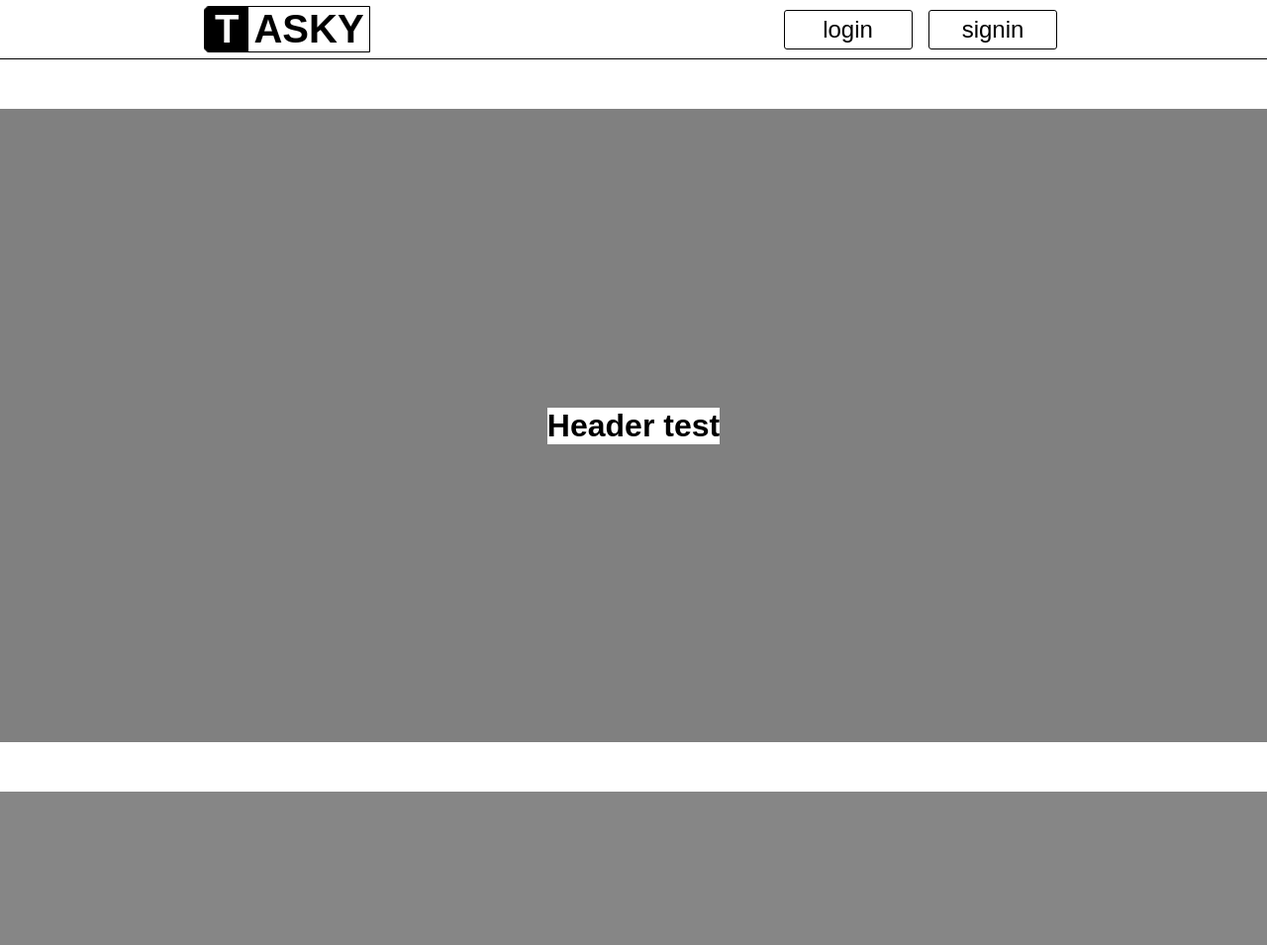
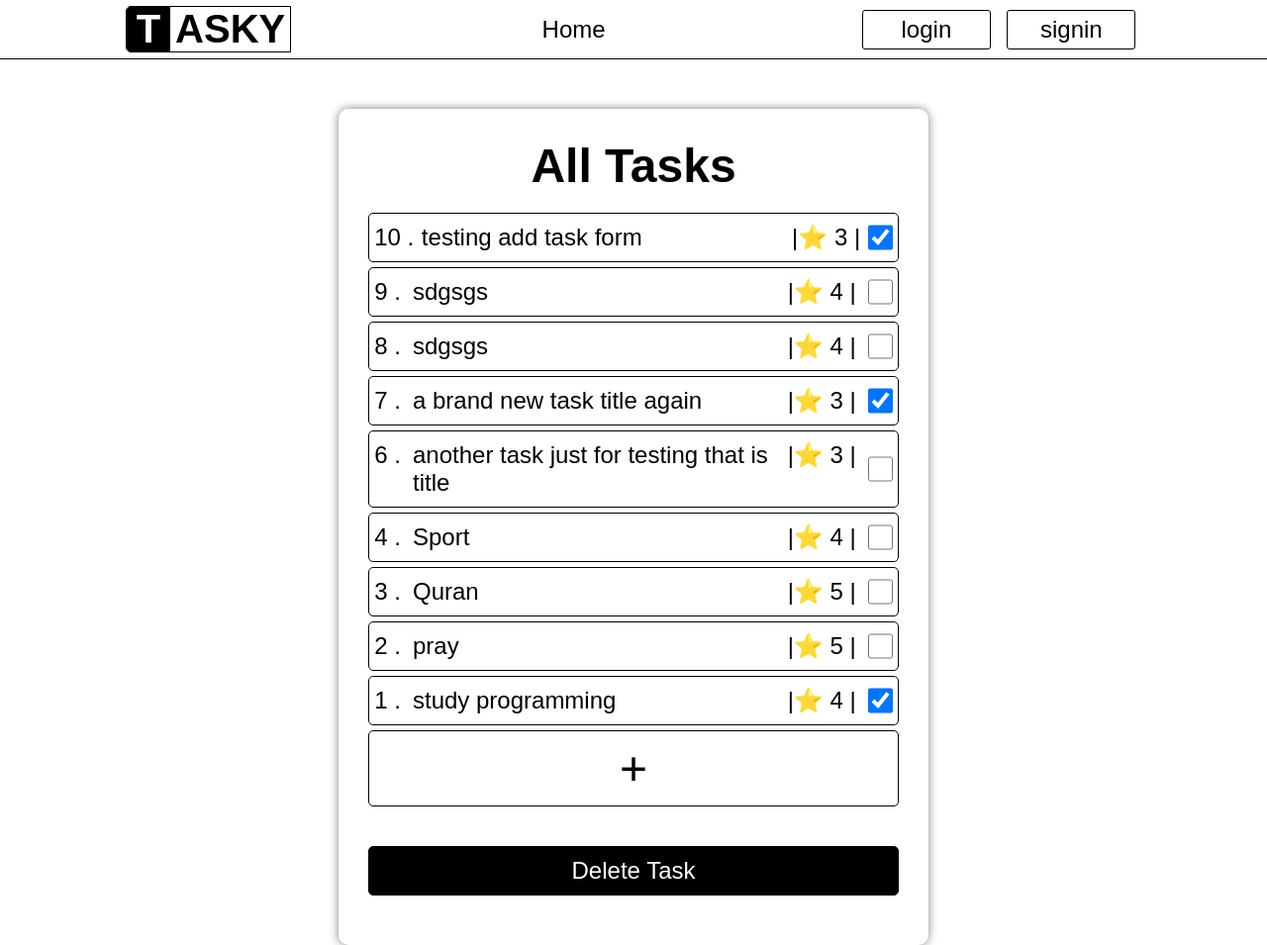
Before and after one commit to mohamedtalaatinfo/tasky-web-app, a Django app: page / in a window 1280 px wide. Shown: the whole page at 99% size. Before the commit the page ends 800 px from the top, so only its background shows below. Run offline with Django 5.2, Linux system fonts and the light colour scheme; data comes from the database, SQL or seed files in the repository; both versions use the stored data as it was after the commit.

Commit message:
home + details

```diff
--- a/taskyapp/admin.py
+++ b/taskyapp/admin.py
@@ -4,7 +4,7 @@ from .models import TaskyModel
 
 
 class TaskyModelAdmin(admin.ModelAdmin):
-    list_display = ['title', 'date', 'priority', 'task', 'complished']
+    list_display = ['title', 'date', 'priority', 'complished']
     list_filter = ['date', 'priority', 'complished']
 
 
--- a/taskyapp/models.py
+++ b/taskyapp/models.py
@@ -11,8 +11,12 @@ class TaskyModel(models.Model):
       MaxValueValidator(5)
     ])
 
-    task = models.CharField(max_length=200)
-    complished = models.BooleanField(default=True)
+    task = models.TextField(max_length=200)
+    complished = models.BooleanField(default=False)
 
     def __str__(self):
         return f"{self.title} - {self.priority} - {self.complished}"
+
+    class Meta:
+        verbose_name = 'Tasky Model'
+        verbose_name_plural = 'Tasky Model'
--- a/taskyapp/static/taskyapp/nav.css
+++ b/taskyapp/static/taskyapp/nav.css
@@ -72,3 +72,20 @@
     color: white;
     transform: scale(1.1);
 }
+
+
+
+
+
+.mid-buttons {
+    text-decoration: none;
+    font-size: 1.5em;
+    transition: 0.15s ease;
+
+}
+
+.mid-buttons:hover,
+.mid-buttons:active {
+    font-weight: bold;
+
+}
--- a/taskyapp/static/taskyapp/style.css
+++ b/taskyapp/static/taskyapp/style.css
@@ -1,9 +1,123 @@
 
 .major-container {
-    background-color: gray;
     width: 100%;
     height: 80vh;
     display: flex;
     justify-content: center;
-    align-items: center;
+    align-items: top;
 }
+
+
+.main-container {
+    /* border: solid 0.5px black; */
+    padding: 30px;
+    border-radius: 10px;
+    min-width: 400px;
+    box-shadow: 0px 0px 10px rgba(0, 0, 0, 0.5);
+}
+
+.main-container h1 {
+    font-size: 3em;
+    text-align: center;
+    text-transform: capitalize;
+    margin-bottom: 20px;
+
+}
+
+.task-record {
+    display: flex;
+    justify-content: space-between;
+    font-size: 1.5em;
+    border: solid 0.5px black;
+    border-radius: 5px;
+    padding: 10px 5px;
+    margin: 5px 0px;
+    transition: 0.15s ease-in-out;
+
+}
+
+.task-record:hover,
+.task-record:active {
+    background-color: black;
+    color: white;
+}
+
+.task-title a {
+    text-decoration: none;
+    color: inherit;
+    background-color: inherit;
+}
+
+.task-title,
+.task-index-number,
+.task-checkmark {
+    color: inherit;
+    background-color: inherit;
+}
+
+.task-title {
+    text-align: start;
+    width: 70%;
+}
+
+.task-stars {
+    background-color: inherit;
+    color: inherit;
+}
+
+.task-checkmark {
+    width: 25px;
+    cursor: pointer;
+}
+
+
+
+.task-submit-button {
+    width: 100%;
+    margin-top: 40px;
+    margin-bottom: 20px;
+    cursor: pointer;
+    font-size: 1.5em;
+    color: white;
+    background-color: black;
+    border: solid 0.5px black;
+    border-radius: 5px;
+    padding: 10px 5px;
+    transition: 0.15s ease-in-out;
+}
+
+.task-submit-button:hover,
+.task-submit-button:active {
+    transform: scale(0.97);
+    opacity: 0.9;
+}
+
+
+.task-add-button {
+    width: 100%;
+    cursor: pointer;
+    font-size: 3em;
+    color: black;
+    background-color: initial;
+    border: solid 0.5px black;
+    border-radius: 5px;
+    padding: 10px 5px;
+    transition: 0.15s ease-in-out;
+
+}
+
+.task-add-button a {
+    text-decoration: none;
+    background-color: inherit;
+    color: inherit;
+    transition: 0.09s ease-in;
+}
+
+
+
+
+.task-add-button:active,
+.task-add-button:hover {
+    background-color: black;
+    color: white;
+}
--- a/taskyapp/templates/taskyapp/includes/nav.html
+++ b/taskyapp/templates/taskyapp/includes/nav.html
@@ -8,6 +8,10 @@
         <p class='logo-name' >ASKY</p>
     </div>
 
+    <div class='mid-side'>
+        <a  class='mid-buttons' href="{% url "home" %}">Home</a>
+    </div>
+
     <div class='right-side' >
         <button> <a href=""> login </a> </button>
         <button> <a href=""> signin </a> </button>
--- a/taskyapp/templates/taskyapp/index.html
+++ b/taskyapp/templates/taskyapp/index.html
@@ -16,9 +16,42 @@
 
     <div class='major-container' >
 
+        <form action="">
+
         <div class='main-container' >
-            <h1> Header test </h1>
+            <h1>all tasks</h1>
+            {% for task in data %}
+
+
+                <div class='task-record' >
+                    <p class='task-index-number' >{{ task.pk }} . </p>
+
+                    <p class='task-title' >
+                        <a href="{% url "task-details"  task.pk %}">{{ task.title }}</a>
+                    </p>
+
+                    <p class='task-stars' > |⭐ {{ task.priority }} | </p>
+
+                    {% if task.complished %}
+                        <input  class='task-checkmark' type="checkbox" value='True'  checked >
+                    {% else %}
+                        <input  class='task-checkmark' type="checkbox" value='True' >
+                    {% endif %}
+                </div>
+
+
+            {% endfor %}
+
+            <button  class='task-add-button' type='button' > <a href="{% url "add-task" %}">+</a> </button>
+
+            <button  class='task-submit-button' type='submit' > Delete Task </button>
+
+            </form>
+
         </div>
+
+
+
 
     </div>
 
--- a/taskyapp/urls.py
+++ b/taskyapp/urls.py
@@ -4,5 +4,7 @@ from django.urls import path
 
 
 urlpatterns = [
-    path('', views.IndexView.as_view(), name='home')
+    path('', views.IndexView.as_view(), name='home'),
+    path('<int:pk>/', views.TaskDetailsView.as_view(), name='task-details'),
+    path('add-task/', views.AddTaskView.as_view(), name='add-task')
 ]
--- a/taskyapp/views.py
+++ b/taskyapp/views.py
@@ -1,9 +1,32 @@
+from collections.abc import Sequence
 from django.shortcuts import render
 from django.http import HttpResponse, Http404, HttpResponseRedirect
 from django.views import View
+from django.views.generic import ListView, DetailView, CreateView
+
+from .models import TaskyModel
+
 # Create your views here.
 
 
-class IndexView(View):
-    def get(self, request):
-        return render(request, "taskyapp/index.html")
+class IndexView(ListView):
+    model = TaskyModel
+    template_name = "taskyapp/index.html"
+    context_object_name = "data"
+
+    ordering = ['-pk']
+
+
+
+class TaskDetailsView(DetailView):
+    template_name = "taskyapp/task_details.html"
+    model = TaskyModel
+    context_object_name = "task"
+
+
+
+class AddTaskView(CreateView):
+    model = TaskyModel
+    template_name = "taskyapp/add_task.html"
+    fields = ['title', 'priority', 'task', 'complished']
+    success_url = '/'
```
Also changed, not shown: taskyapp/static/taskyapp/add_task.css (added, +49 -0 lines), taskyapp/static/taskyapp/task_details.css (added, +29 -0 lines), taskyapp/templates/taskyapp/add_task.html (added, +41 -0 lines), taskyapp/templates/taskyapp/task_details.html (added, +28 -0 lines), db.sqlite3, taskyapp/migrations/0002_alter_taskymodel_options_alter_taskymodel_complished_and_more.py (added).
